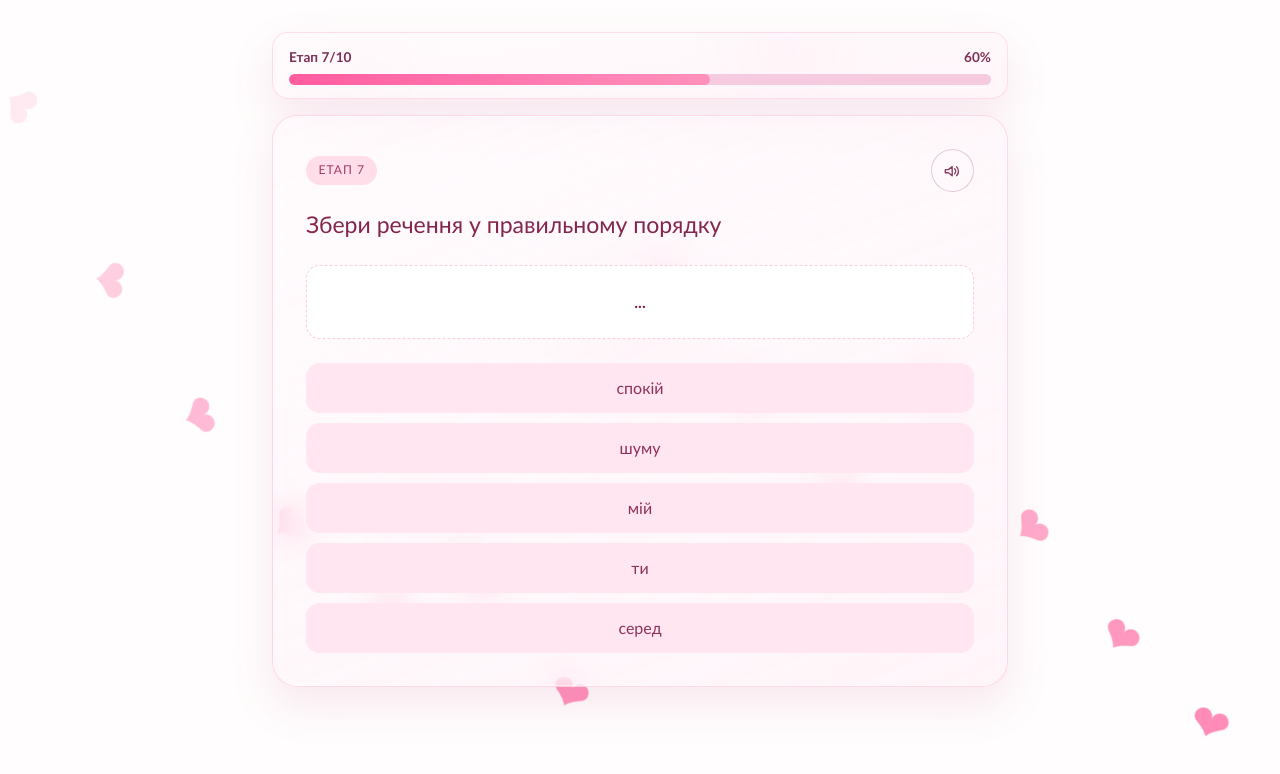
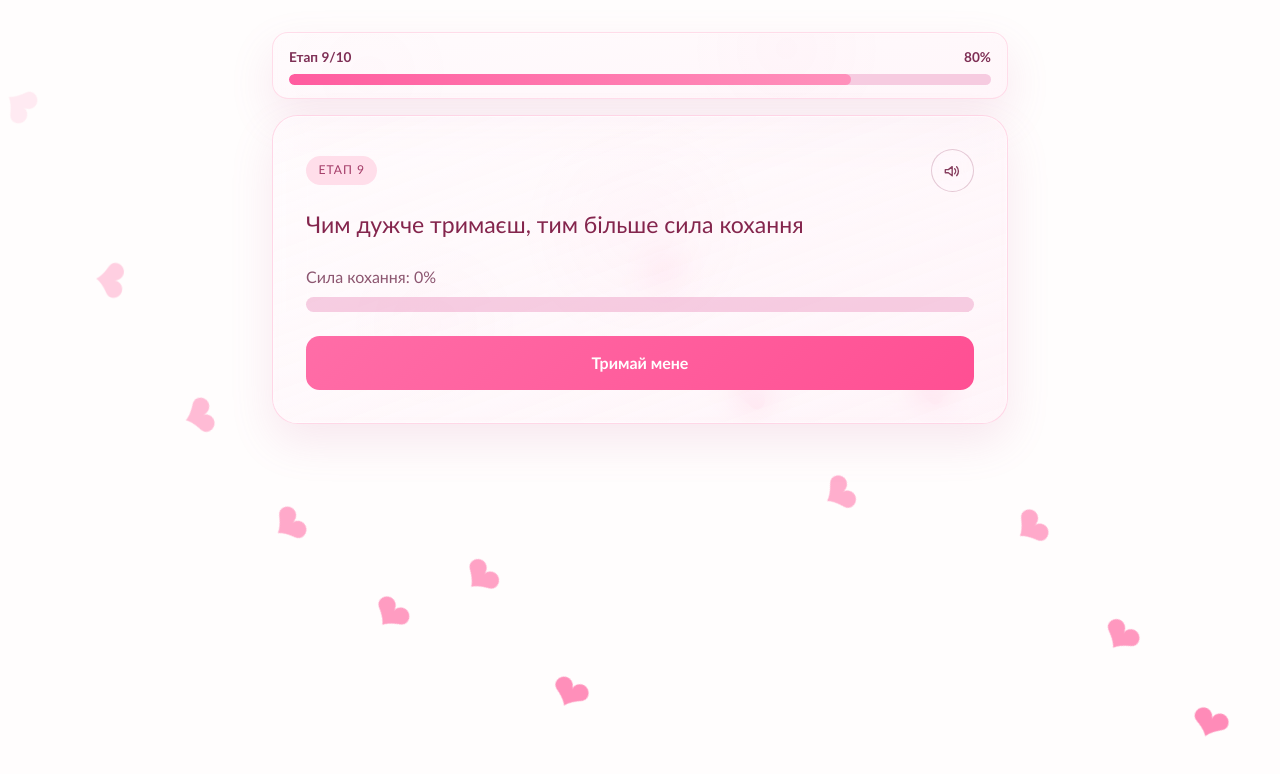
Before and after one commit to serhii-korniichuk/valentine-app, a React (Vite) app: page / in a window 1280 px wide. Shown: the top 774 px of the page. Built offline with nearby package versions, Linux system fonts and the light colour scheme.

Commit message:
feat: enhance hold stage mechanics and UI with improved feedback and prompts

```diff
--- a/src/App.tsx
+++ b/src/App.tsx
@@ -16,7 +16,7 @@ type ViewMode = "home" | "stages" | "final";
 
 const App = () => {
   const [mode, setMode] = useState<ViewMode>("stages");
-  const [currentStage, setCurrentStage] = useState(6);
+  const [currentStage, setCurrentStage] = useState(8);
   const [collectedHearts, setCollectedHearts] = useState<string[]>([]);
   const [confettiTrigger, setConfettiTrigger] = useState(0);
   const [rewardOpened, setRewardOpened] = useState(false);
@@ -48,6 +48,21 @@ const App = () => {
     setConfettiTrigger((prev) => prev + 1);
   };
 
+  const safePlay = async (
+    type: "tap" | "success" | "celebration",
+  ): Promise<void> => {
+    try {
+      await Promise.race([
+        play(type),
+        new Promise<void>((resolve) => {
+          window.setTimeout(resolve, 320);
+        }),
+      ]);
+    } catch {
+      // Do not block stage flow when mobile audio playback fails.
+    }
+  };
+
   const startQuizFlow = async () => {
     await unlock();
     setMode("stages");
@@ -61,14 +76,14 @@ const App = () => {
   const startQuiz = async () => {
     if (quizScenario.home.unlockGate?.enabled) {
       triggerConfetti();
-      await play("success");
+      await safePlay("success");
       setTimeout(() => {
         void startQuizFlow();
       }, quizScenario.home.unlockGate.successDelayMs);
       return;
     }
 
-    await play("tap");
+    await safePlay("tap");
     await startQuizFlow();
   };
 
@@ -93,14 +108,14 @@ const App = () => {
     try {
       if (!options?.skipCelebration) {
         triggerConfetti();
-        await play("success");
+        await safePlay("success");
       } else {
-        await play("tap");
+        await safePlay("tap");
       }
 
       if (currentStage >= totalStages - 1) {
         setMode("final");
-        await play("celebration");
+        await safePlay("celebration");
         setIsTransitioning(false);
         return;
       }
@@ -117,7 +132,7 @@ const App = () => {
   const openReward = async () => {
     setRewardOpened(true);
     triggerConfetti();
-    await play("celebration");
+    await safePlay("celebration");
   };
 
   const currentProgress = mode === "stages" ? currentStage : totalStages;
--- a/src/components/stages/HoldStage.tsx
+++ b/src/components/stages/HoldStage.tsx
@@ -1,4 +1,6 @@
 import { useRef, useState } from 'react'
+import type { CSSProperties } from 'react'
+import type { PointerEvent, TouchEvent } from 'react'
 import type { HoldStage as HoldStageConfig } from '../../types/quiz'
 import stageStyles from './StageCommon.module.scss'
 
@@ -12,10 +14,11 @@ const HoldStage = ({ stage, onComplete, onTap }: HoldStageProps) => {
   const [progress, setProgress] = useState(0)
   const [isHolding, setIsHolding] = useState(false)
   const [isCompleted, setIsCompleted] = useState(false)
-  const [hint, setHint] = useState(stage.rules.idleHint)
+  const [hint, setHint] = useState(stage.rules.idleHint ?? '')
 
   const rafRef = useRef<number | null>(null)
   const startAtRef = useRef<number | null>(null)
+  const activePointerIdRef = useRef<number | null>(null)
 
   const stopRaf = () => {
     if (rafRef.current === null) {
@@ -52,20 +55,20 @@ const HoldStage = ({ stage, onComplete, onTap }: HoldStageProps) => {
     rafRef.current = window.requestAnimationFrame(tick)
   }
 
-  const handlePointerDown = () => {
+  const startHold = () => {
     if (isCompleted || isHolding) {
       return
     }
 
     onTap()
     setIsHolding(true)
-    setHint(stage.rules.idleHint)
+    setHint(stage.rules.idleHint ?? '')
     startAtRef.current = null
     stopRaf()
     rafRef.current = window.requestAnimationFrame(tick)
   }
 
-  const handlePointerUp = () => {
+  const stopHold = () => {
     if (isCompleted || !isHolding) {
       return
     }
@@ -75,6 +78,39 @@ const HoldStage = ({ stage, onComplete, onTap }: HoldStageProps) => {
     startAtRef.current = null
     setProgress(0)
     setHint(stage.rules.resetHint)
+  }
+
+  const handlePointerDown = (event: PointerEvent<HTMLButtonElement>) => {
+    activePointerIdRef.current = event.pointerId
+    event.currentTarget.setPointerCapture(event.pointerId)
+    startHold()
+  }
+
+  const handlePointerUp = (event: PointerEvent<HTMLButtonElement>) => {
+    if (
+      activePointerIdRef.current !== null &&
+      event.currentTarget.hasPointerCapture(activePointerIdRef.current)
+    ) {
+      event.currentTarget.releasePointerCapture(activePointerIdRef.current)
+    }
+
+    activePointerIdRef.current = null
+    stopHold()
+  }
+
+  const handlePointerCancel = () => {
+    activePointerIdRef.current = null
+    stopHold()
+  }
+
+  const handleTouchStart = (event: TouchEvent<HTMLButtonElement>) => {
+    event.preventDefault()
+    startHold()
+  }
+
+  const handleTouchEnd = (event: TouchEvent<HTMLButtonElement>) => {
+    event.preventDefault()
+    stopHold()
   }
 
   const buttonLabel = isCompleted
@@ -92,7 +128,10 @@ const HoldStage = ({ stage, onComplete, onTap }: HoldStageProps) => {
           {stage.rules.progressLabel}: {Math.round(progress)}%
         </p>
         <div className={stageStyles.holdProgressTrack} aria-hidden>
-          <span className={stageStyles.holdProgressFill} style={{ width: `${progress}%` }} />
+          <span
+            className={stageStyles.holdProgressFill}
+            style={{ '--hold-progress': `${progress / 100}` } as CSSProperties}
+          />
         </div>
       </div>
 
@@ -102,13 +141,14 @@ const HoldStage = ({ stage, onComplete, onTap }: HoldStageProps) => {
         disabled={isCompleted}
         onPointerDown={handlePointerDown}
         onPointerUp={handlePointerUp}
-        onPointerLeave={handlePointerUp}
-        onPointerCancel={handlePointerUp}
+        onPointerCancel={handlePointerCancel}
+        onTouchStart={handleTouchStart}
+        onTouchEnd={handleTouchEnd}
       >
         {buttonLabel}
       </button>
 
-      <p className={stageStyles.helperText}>{hint}</p>
+      {hint && <p className={stageStyles.helperText}>{hint}</p>}
     </div>
   )
 }
--- a/src/components/stages/StageCommon.module.scss
+++ b/src/components/stages/StageCommon.module.scss
@@ -91,6 +91,7 @@
 
 .holdProgressFill {
   display: block;
+  width: 100%;
   height: 100%;
   border-radius: inherit;
   background: linear-gradient(
@@ -98,14 +99,21 @@
     var(--color-progress-fill-start) 0%,
     var(--color-progress-fill-end) 100%
   );
-  transition: width 90ms linear;
+  transform-origin: left center;
+  transform: scaleX(var(--hold-progress, 0));
+  will-change: transform;
 }
 
 .holdButton {
+  appearance: none;
+  -webkit-appearance: none;
+  -webkit-tap-highlight-color: transparent;
+  -webkit-text-fill-color: var(--color-button-primary-text);
   border-radius: 0.85rem;
   border: 0;
   padding: 0.95rem 1rem;
   cursor: pointer;
+  touch-action: none;
   background: linear-gradient(
     135deg,
     var(--color-button-primary-start) 0%,
@@ -118,21 +126,22 @@
     box-shadow 220ms ease,
     filter 220ms ease;
 
-  &:hover:not(:disabled) {
-    transform: scale(1.015);
-    box-shadow:
-      0 0 0 3px var(--color-focus-ring-strong),
-      0 10px 24px rgb(var(--color-button-pulse-rgb) / 0.28);
-  }
-
   &:active:not(:disabled) {
     transform: scale(0.992);
-    filter: saturate(1.08) brightness(0.96);
   }
 
   &:disabled {
     opacity: 0.72;
     cursor: default;
+  }
+}
+
+@media (hover: hover) {
+  .holdButton:hover:not(:disabled) {
+    transform: scale(1.015);
+    box-shadow:
+      0 0 0 3px var(--color-focus-ring-strong),
+      0 10px 24px rgb(var(--color-button-pulse-rgb) / 0.28);
   }
 }
 
--- a/src/config/quizScenario.ts
+++ b/src/config/quizScenario.ts
@@ -188,17 +188,15 @@ export const quizScenario: QuizScenarioConfig = {
       id: 9,
       kind: "hold",
       title: "Етап 9",
-      prompt:
-        "Міні-челендж: затисни кнопку, щоб «пульс кохання» дійшов до 100%",
+      prompt: "Чим дужче тримаєш, тим більше сила кохання",
       rules: {
         holdDurationMs: 2600,
-        progressLabel: "Пульс кохання",
-        idleHint: "Затисни кнопку і не відпускай до повного заповнення.",
+        progressLabel: "Сила кохання",
         resetHint: "Майже! Спробуй ще раз і потримай трохи довше ❤",
         successMessage: "Ти зробила це ідеально!",
         buttonIdleLabel: "Тримай мене",
-        buttonHoldingLabel: "Тримай... ще трохи",
-        buttonSuccessLabel: "Відкрито",
+        buttonHoldingLabel: "Ще трішки...",
+        buttonSuccessLabel: "100% сили кохання!",
       },
       rewardLabel: "Серце ритму",
     },
@@ -210,7 +208,7 @@ export const quizScenario: QuizScenarioConfig = {
       options: [
         { id: "yes-very", label: "Так, дуже" },
         { id: "yes-of-course", label: "Так, звісно" },
-        { id: "already-waiting", label: "Я вже чекаю" },
+        { id: "already-waiting", label: "Ще довго чекати?" },
       ],
       rules: {
         type: "any",
--- a/src/types/quiz.ts
+++ b/src/types/quiz.ts
@@ -73,7 +73,7 @@ export type AudioRules = {
 export type HoldRules = {
   holdDurationMs: number
   progressLabel: string
-  idleHint: string
+  idleHint?: string
   resetHint: string
   successMessage: string
   buttonIdleLabel: string
```
